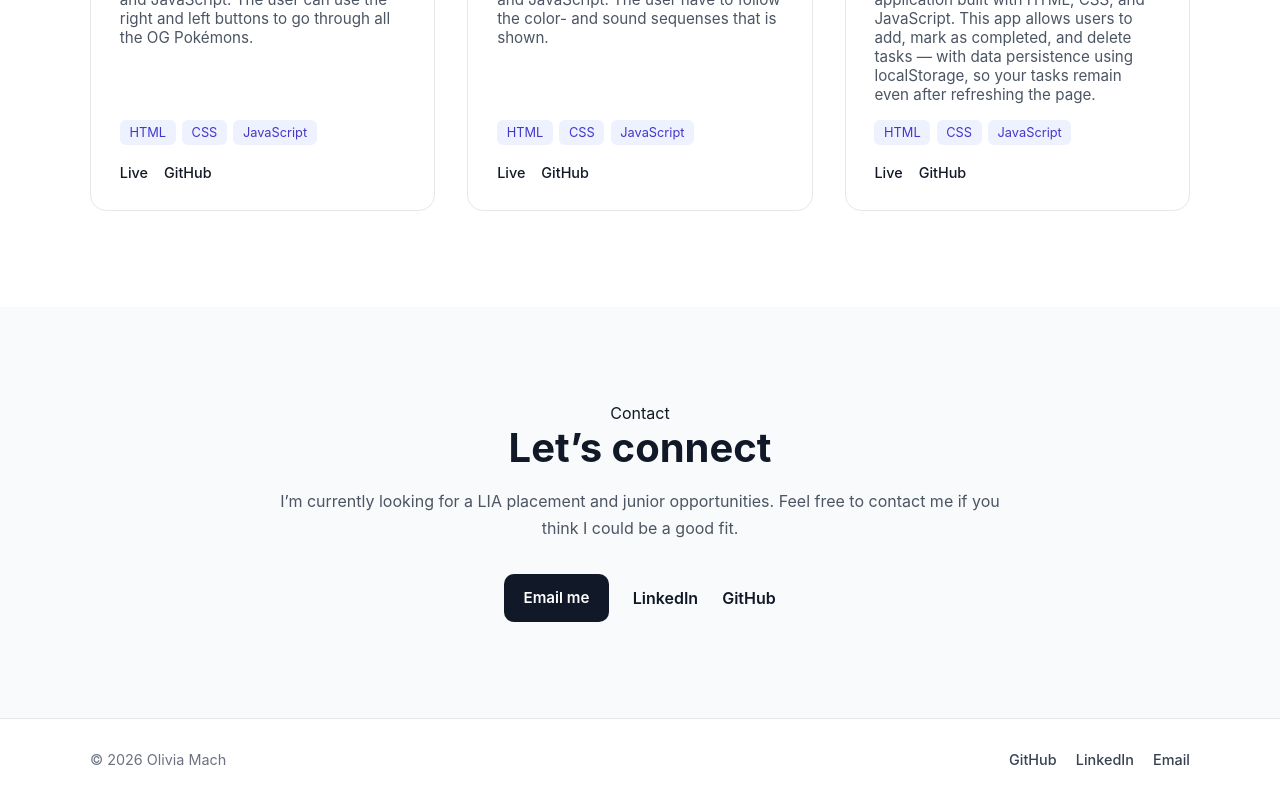
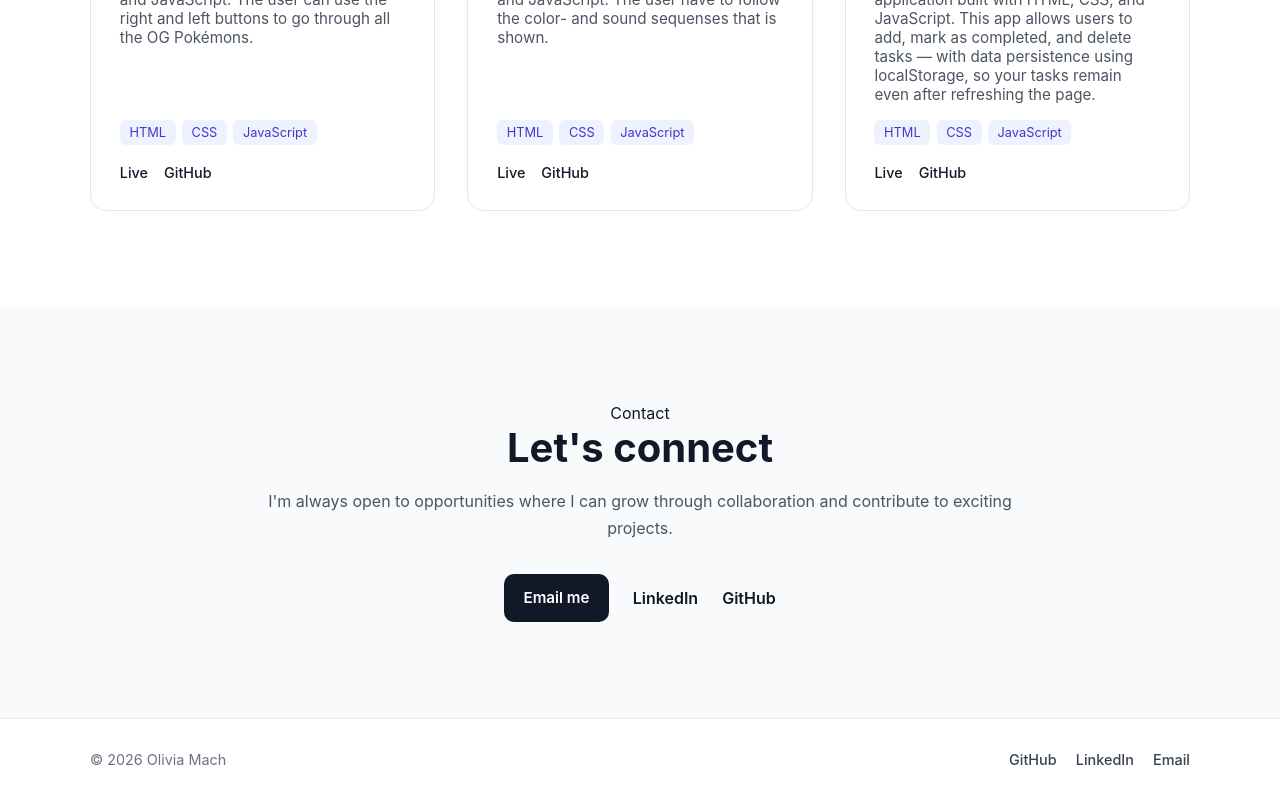
Before and after one commit to oliviaaMach/Portfolio, a React (Vite) app: page / in a window 1280 px wide. Shown: the part 2239-3039 px from the top of the page. Built offline with nearby package versions, Linux system fonts and the light colour scheme.

Commit message:
changed text for contact

```diff
--- a/src/components/sections/Contact.tsx
+++ b/src/components/sections/Contact.tsx
@@ -5,17 +5,17 @@ type ContactProps = {
   variant?: "primary-bg" | "secondary-bg"
 }
 
-export default function Contact({variant = "secondary-bg"}: ContactProps) {
+export default function Contact({ variant = "secondary-bg" }: ContactProps) {
   return (
-    <Section className="contact" id="contact" variant= {variant}>
+    <Section className="contact" id="contact" variant={variant}>
       <div className="contact-container">
         <p className="section-label">Contact</p>
 
-        <h2>Let’s connect</h2>
+        <h2>Let's connect</h2>
 
         <p className="contact-text">
-          I’m currently looking for a LIA placement and junior opportunities.
-          Feel free to contact me if you think I could be a good fit.
+          I'm always open to opportunities where I can grow through collaboration
+          and contribute to exciting projects.
         </p>
 
         <div className="contact-links">
@@ -23,11 +23,15 @@ export default function Contact({variant = "secondary-bg"}: ContactProps) {
             Email me
           </a>
 
-          <a href="https://www.linkedin.com/in/olivia-mach-0b433811a/" target="_blank">
+          <a
+            href="https://www.linkedin.com/in/olivia-mach-0b433811a/"
+            target="_blank"
+            rel="noreferrer"
+          >
             LinkedIn
           </a>
 
-          <a href="https://github.com/oliviaaMach" target="_blank">
+          <a href="https://github.com/oliviaaMach" target="_blank" rel="noreferrer">
             GitHub
           </a>
         </div>
```
